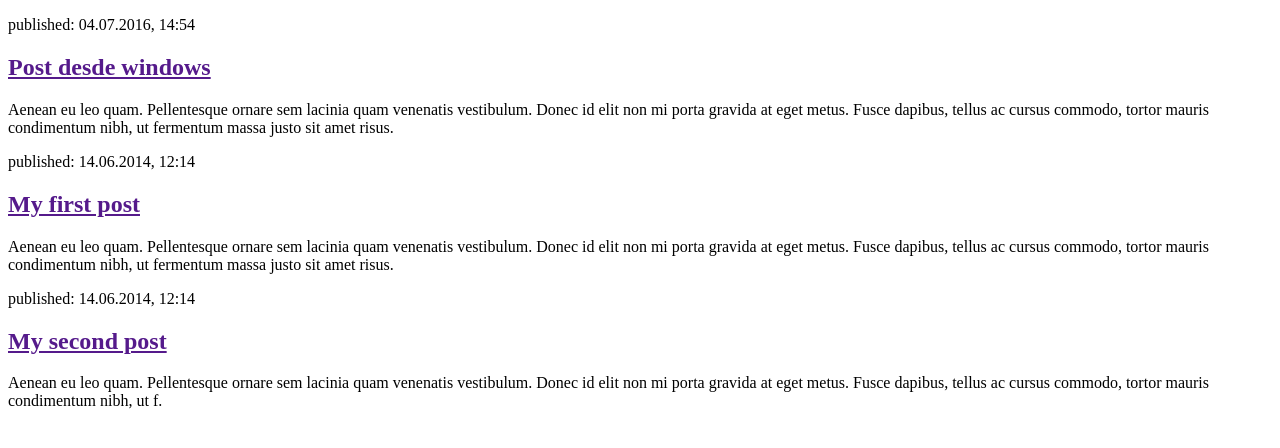
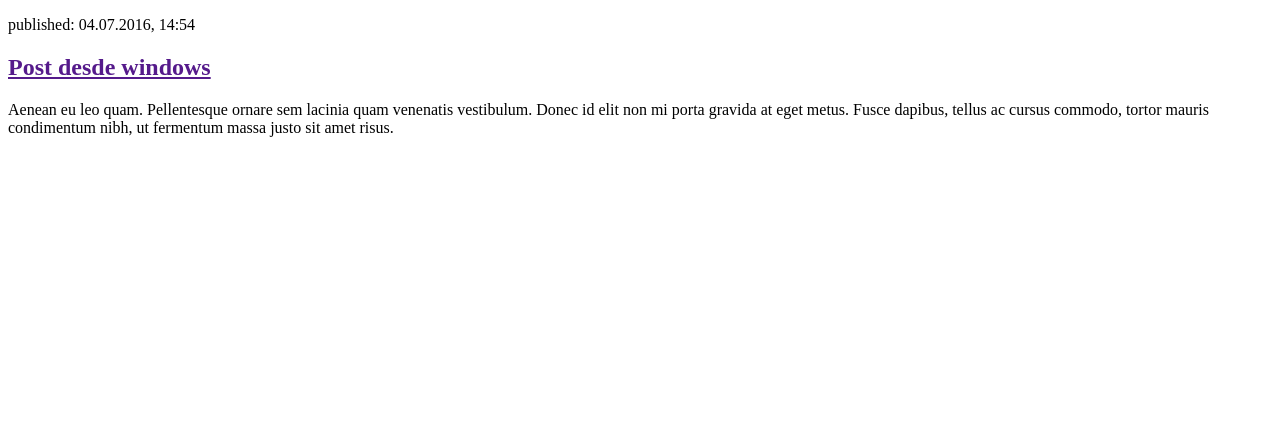
Before and after one commit to WeinSoft/Goals, a Django app: page / in a window 1280 px wide. Shown: the top 448 px of the page. Run offline with Django 3.2, Linux system fonts and the light colour scheme; tables that the repository leaves empty hold one stand-in row (values such as "Sample post").

Commit message:
modificaciones en la plantilla para hacerla dinámica

```diff
--- a/goals/blog/templates/blog/post_list.html
+++ b/goals/blog/templates/blog/post_list.html
@@ -9,16 +9,14 @@
 		    <h2><a href="">Post desde windows</a></h2>
 		    <p>Aenean eu leo quam. Pellentesque ornare sem lacinia quam venenatis vestibulum. Donec id elit non mi porta gravida at eget metus. Fusce dapibus, tellus ac cursus commodo, tortor mauris condimentum nibh, ut fermentum massa justo sit amet risus.</p>
 		</div>
-		<div>
-			<p>published: 14.06.2014, 12:14</p>
-		    <h2><a href="">My first post</a></h2>
-		    <p>Aenean eu leo quam. Pellentesque ornare sem lacinia quam venenatis vestibulum. Donec id elit non mi porta gravida at eget metus. Fusce dapibus, tellus ac cursus commodo, tortor mauris condimentum nibh, ut fermentum massa justo sit amet risus.</p>
-		</div>
 
-		<div>
-		    <p>published: 14.06.2014, 12:14</p>
-		    <h2><a href="">My second post</a></h2>
-		    <p>Aenean eu leo quam. Pellentesque ornare sem lacinia quam venenatis vestibulum. Donec id elit non mi porta gravida at eget metus. Fusce dapibus, tellus ac cursus commodo, tortor mauris condimentum nibh, ut f.</p>
-		</div>
+		{% for post in posts %}
+			<div>
+				<p>Publicado: {{ post.published_date }}</p>
+				<h1><a href="">{{ post.title }}</a></h1>
+				<p>{{post.text|linebreaksbr}}</p>
+			</div>
+		{% endfor %}
+
 	</body>
 </html>
--- a/goals/blog/views.py
+++ b/goals/blog/views.py
@@ -1,6 +1,9 @@
 from django.shortcuts import render
+from django.utils import timezone;
+from .models import Post
 
 # Create your views here.
 
 def post_list(request):
-	return render (request,'blog/post_list.html', {})
+	posts= Post.objects.filter(published_date__lte=timezone.now()).order_by('published_date')
+	return render (request,'blog/post_list.html', {'posts': posts})
```
